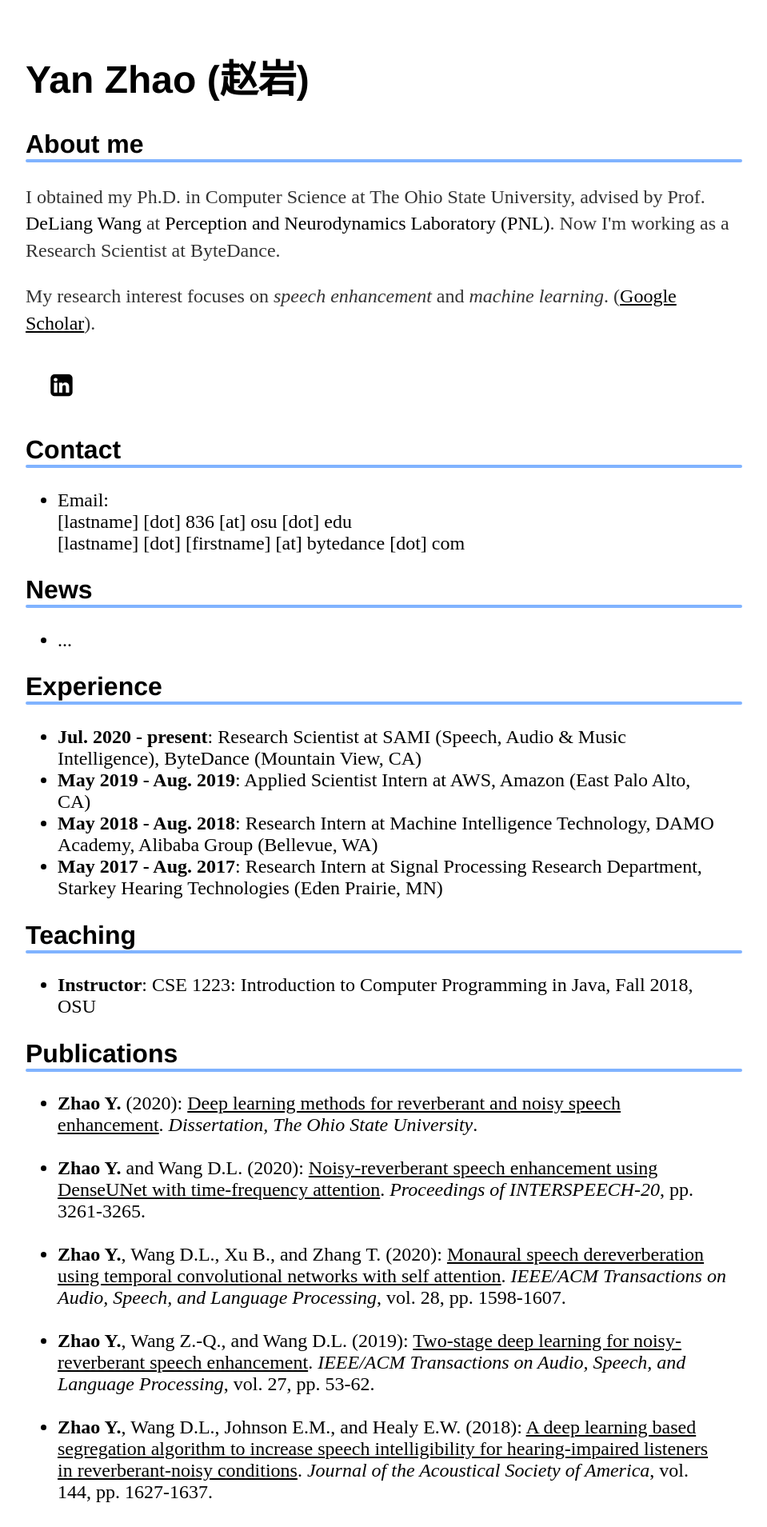
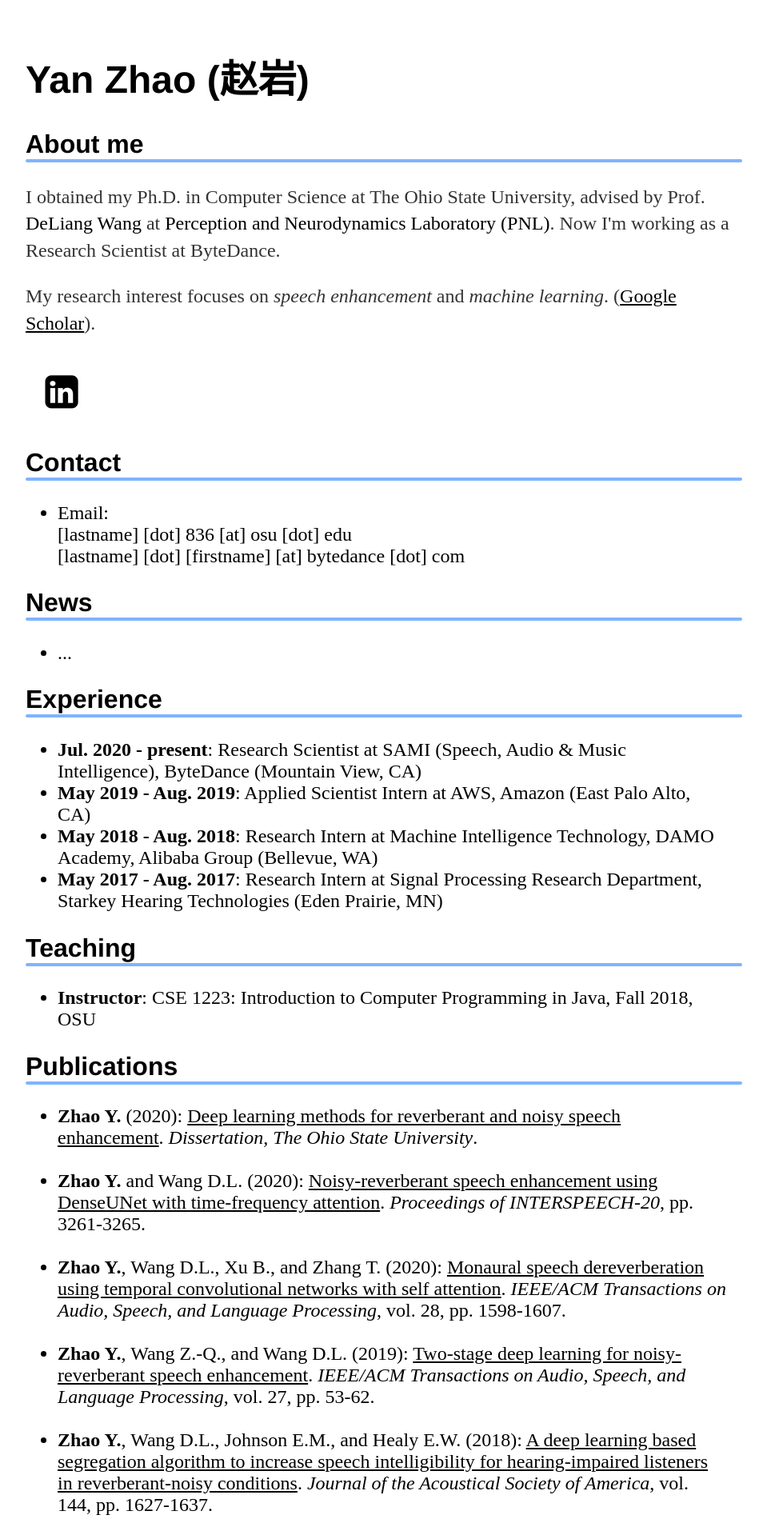
Before and after one commit to cliffzhao/cliffzhao.github.io, a Jekyll site: the page built from index.html, in a window 1280 px wide. Shown: the top 1909 px of the page at 80% size, without its empty margins (160-1119 px from the left). Built offline with Jekyll 4.4.1, drawn with Linux system fonts in a browser that asks for light colours.

Commit message:
Update index.html

```diff
--- a/index.html
+++ b/index.html
@@ -17,7 +17,7 @@
 		My research interest focuses on <I>speech enhancement</I> and <I>machine learning</I>. (<a href="https://scholar.google.com/citations?user=cHzLMDEAAAAJ&hl=zh-CN" target="_blank"><U>Google Scholar</U></a>).
 	</p>
 
-	<a href="https://www.linkedin.com/in/yan-zhao-8785a356/" target="_blank"><i class="fa fa-linkedin-square fa-2x" aria-hidden="true"></i></a>
+	<a href="https://www.linkedin.com/in/yan-zhao-8785a356/" target="_blank"><i class="fa fa-linkedin-square fa-3x" aria-hidden="true"></i></a>
 
     <h2>Contact</h2>
     <ul>
```
